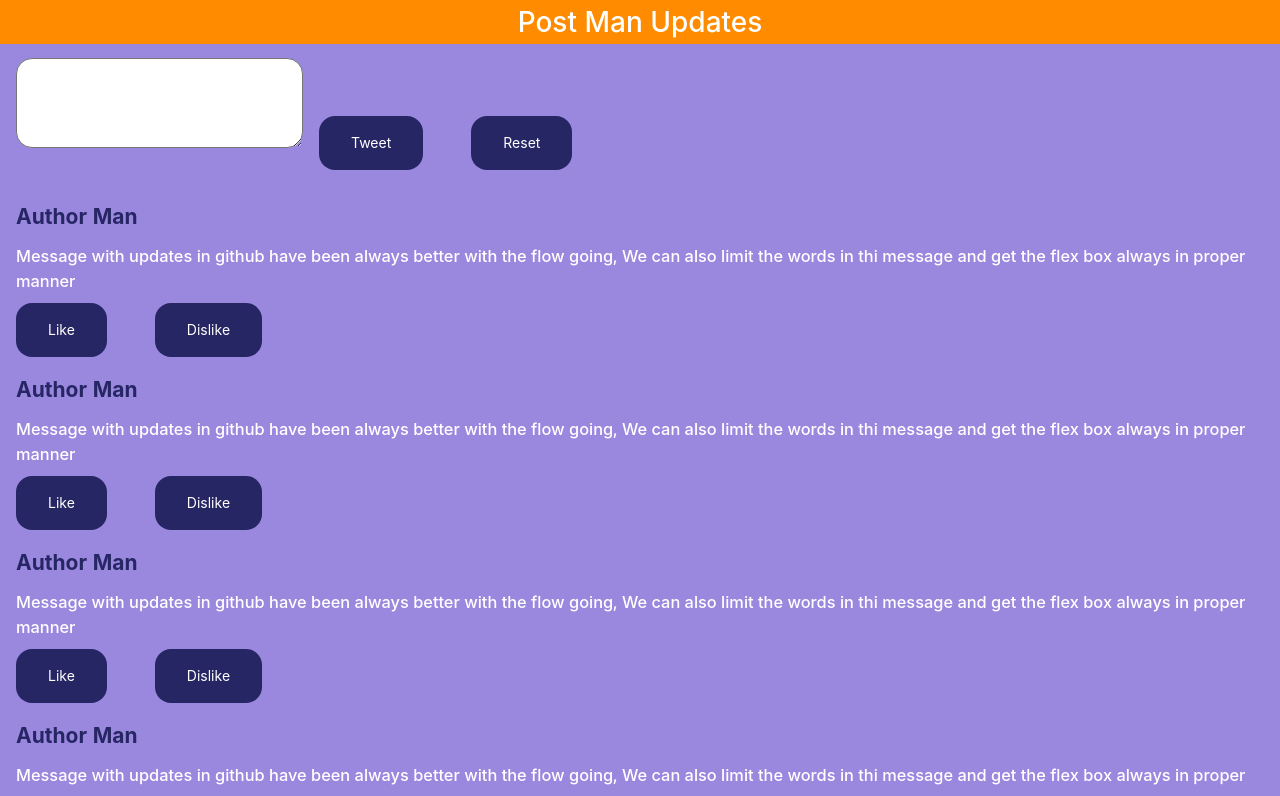
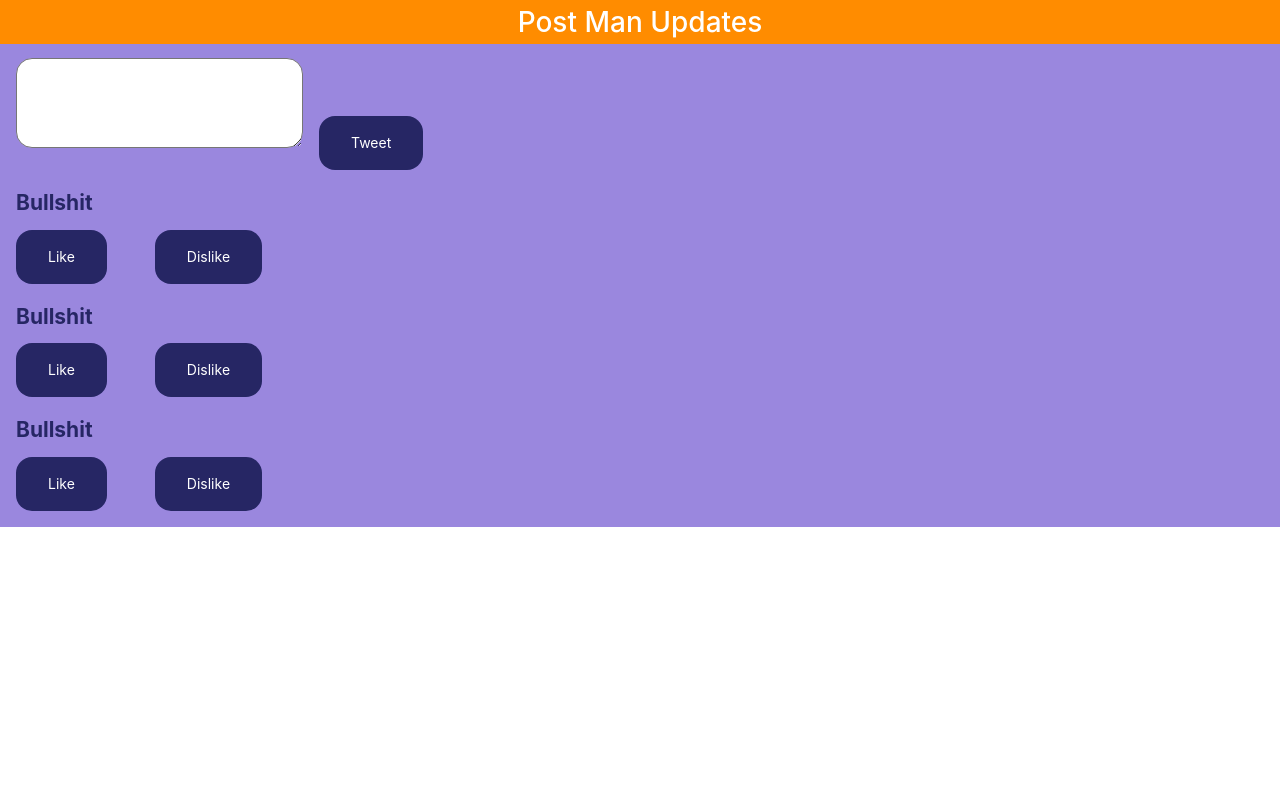
Before and after one commit to bishwaskharel/stay-prgt-learn, a React (Create React App) app: page / in a window 1280 px wide. Shown: the top 796 px of the page. Built offline with nearby package versions, Linux system fonts and the light colour scheme.

Commit message:
adding tweets feature

```diff
--- a/src/App.js
+++ b/src/App.js
@@ -3,14 +3,20 @@ import "./App.css";
 import TweetEntry from "./components/TweetEntry";
 import TweetList from "./components/TweetList";
 function App() {
-  const [name, setName] = useState("Author Man");
-  const tweet =
-    "Message with updates in github have been always better with the flow going, We can also limit the words in thi message and get the flex box always in proper manner  ";
+  const name = "Bullshit";
+  const [text, setText] = useState("");
+  const [tweets, setTweets] = useState([]);
+
   return (
     <div className="App">
       <h1>Post Man Updates</h1>
-      <TweetEntry />
-      <TweetList author={name} message={tweet} setName={setName} />
+      <TweetEntry
+        text={text}
+        setText={setText}
+        tweets={tweets}
+        setTweets={setTweets}
+      />
+      <TweetList author={name} tweets={tweets} />
     </div>
   );
 }
--- a/src/components/Tweet.js
+++ b/src/components/Tweet.js
@@ -1,10 +1,10 @@
 import React from "react";
 
-const Tweet = ({ name, tweet }) => {
+const Tweet = ({ name, tweets }) => {
   return (
     <div>
       <h2>{name}</h2>
-      <h3>{tweet}</h3>
+      <h3>{tweets}</h3>
       <button>Like</button>
       <button>Dislike</button>
     </div>
--- a/src/components/TweetEntry.js
+++ b/src/components/TweetEntry.js
@@ -1,35 +1,25 @@
-import React, { useState } from "react";
+import React from "react";
 
-const TweetEntry = () => {
-  const [msg, setMsg] = useState("");
-
-  const buttonHandler = (e) => {
-    console.log("Hello Bitch");
-    setMsg("Hello");
-  };
-
-  const [text, setText] = useState("");
-
+const TweetEntry = ({ text, setText, tweets, setTweets }) => {
   const textHandler = (e) => {
     setText(e.target.value);
   };
 
+  const tweetHandler = (e) => {
+    e.preventDefault();
+    setTweets([...tweets, text]);
+    setText("");
+  };
+
   return (
-    <form>
+    <form onSubmit={tweetHandler}>
       <textarea
         value={text}
         onChange={textHandler}
         cols="30"
         rows="4"
       ></textarea>
-      <button type="button" onClick={buttonHandler}>
-        Tweet
-      </button>
-      <button type="button" onClick={() => setText("")}>
-        Reset
-      </button>
-      <h2>{text}</h2>
-      <h1>{msg}</h1>
+      <button type="submit">Tweet</button>
     </form>
   );
 };
--- a/src/components/TweetList.js
+++ b/src/components/TweetList.js
@@ -1,13 +1,11 @@
 import React from "react";
 import Tweet from "./Tweet";
-const TweetList = ({ author, message, setName }) => {
+const TweetList = ({ author, tweets }) => {
   return (
     <div>
-      <Tweet name={author} tweet={message} />
-      <Tweet name={author} tweet={message} />
-      <Tweet name={author} tweet={message} />
-      <Tweet name={author} tweet={message} />
-      <button type="button" onClick={() => setName("Hello MF")} >Chnage Name</button>
+      <Tweet name={author} tweets={tweets} />
+      <Tweet name={author} tweets={tweets} />
+      <Tweet name={author} tweets={tweets} />
     </div>
   );
 };
```
